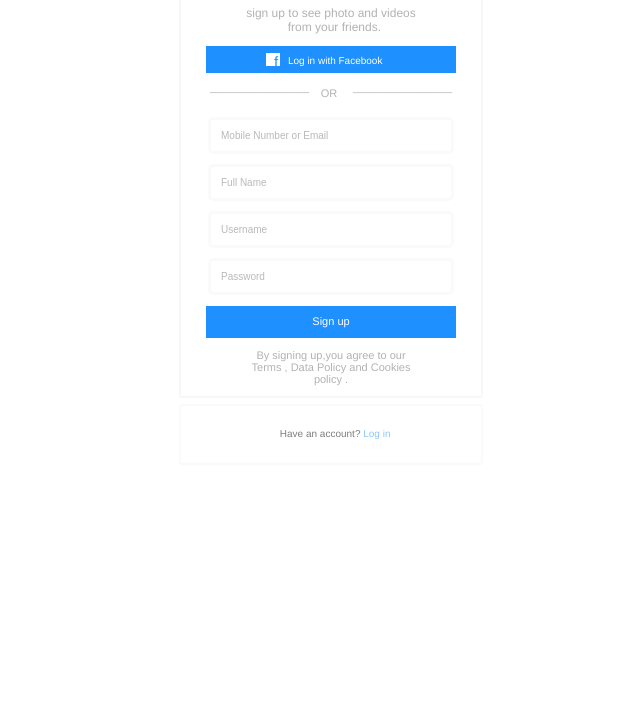
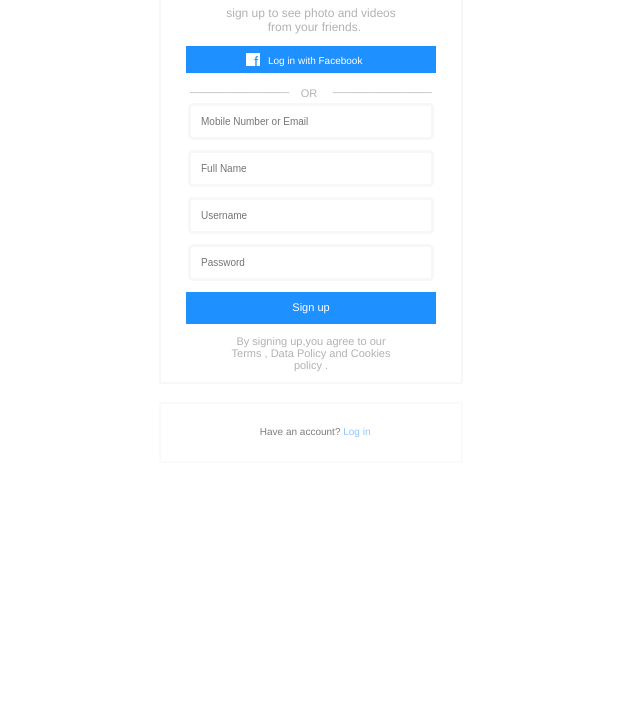
Before and after one commit to Kingsam127/Assignment-1, a plain HTML site: page index.html in a window 1280 px wide. Shown: the part 86-800 px from the top of the page, without its empty margins (329-969 px from the left). Drawn offline with Linux system fonts and the light colour scheme.

Commit message:
first commit

```diff
--- a/asset/style.css
+++ b/asset/style.css
@@ -1,22 +1,23 @@
 body {
 background-color: white;
+text-align: center;
 }
 
 h1 {
 font-family: -apple-system, BlinkMacSystemFont, "Montserrat", "Helvetica Neue", sans-serif;
 }
 
- .all1 {
+ form {
+  width: 300px;
+  margin-left: auto;
+  margin-right: auto;
   background-color: white;
       border: #F7F7F7 2px;
       border-style: solid;
       border-radius: 2px;
-      margin-left: 500px;
-      width: 300px;
       text-align: center;
 
  }
-
 #para1 {
     font-family: 'Franklin Gothic Medium', 'Arial Narrow', Arial, sans-serif;
 opacity: 0.3;
@@ -127,13 +128,15 @@ padding-top: 5px;
   }
 
   #div7 {
+    width: 300px;
+    margin-left: auto;
+    margin-right: auto;
     background-color: white;
-    border: #F7F7F7 2px solid;
+        border: #F7F7F7 2px;
+        border-style: solid;
         border-radius: 2px;
+        text-align: center;
         height: 40px;
-    margin-left: 500px;
-    margin-right: 460px;
-    margin-top: -12px;
         padding-top: 17px;
         text-align: center;
         opacity: 0.5;
--- a/index.html
+++ b/index.html
@@ -8,7 +8,7 @@
 
 </head>
 <body>
-   <div class="all1">
+   <form class="all1">
    <h1>Instagram</h1>
 
 
@@ -39,13 +39,12 @@
     <div id="div4">
     <input type="text" placeholder="Password" size="24">
    </div>
- </form>
  <p class="signup1">Sign up</p>
  <p class="para5">By signing up,you agree to our <br>
    Terms , Data Policy and Cookies <br>
 policy .
  </p>
-</div><br>
+</form><br>
  <div id="div7">
     <P class="para6"> &nbsp; &nbsp;Have an account?<span style="color:dodgerblue ;"> Log in</span></P>
  </div>
```
Lines whose indentation alone changed are shown as unchanged.
